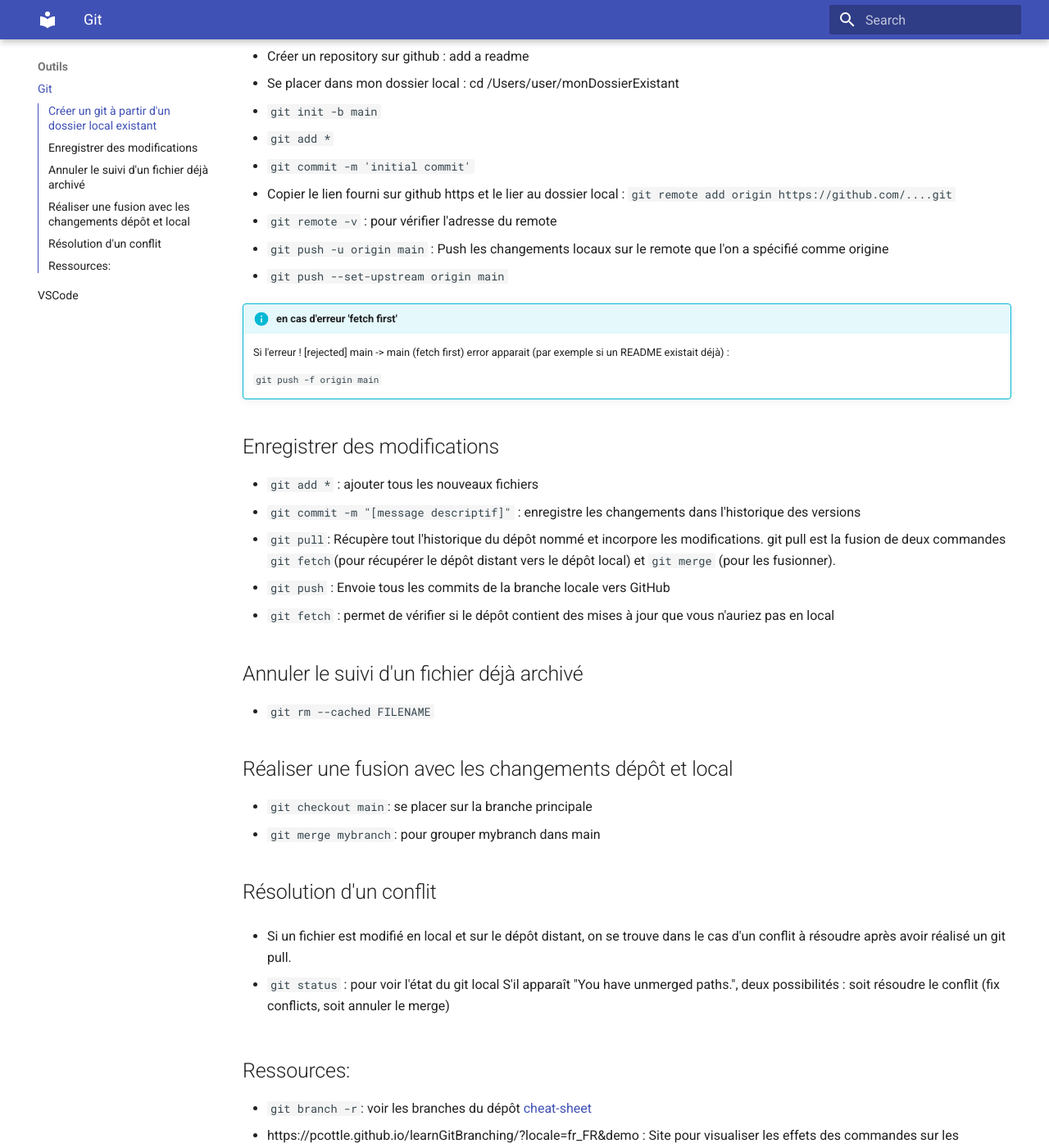
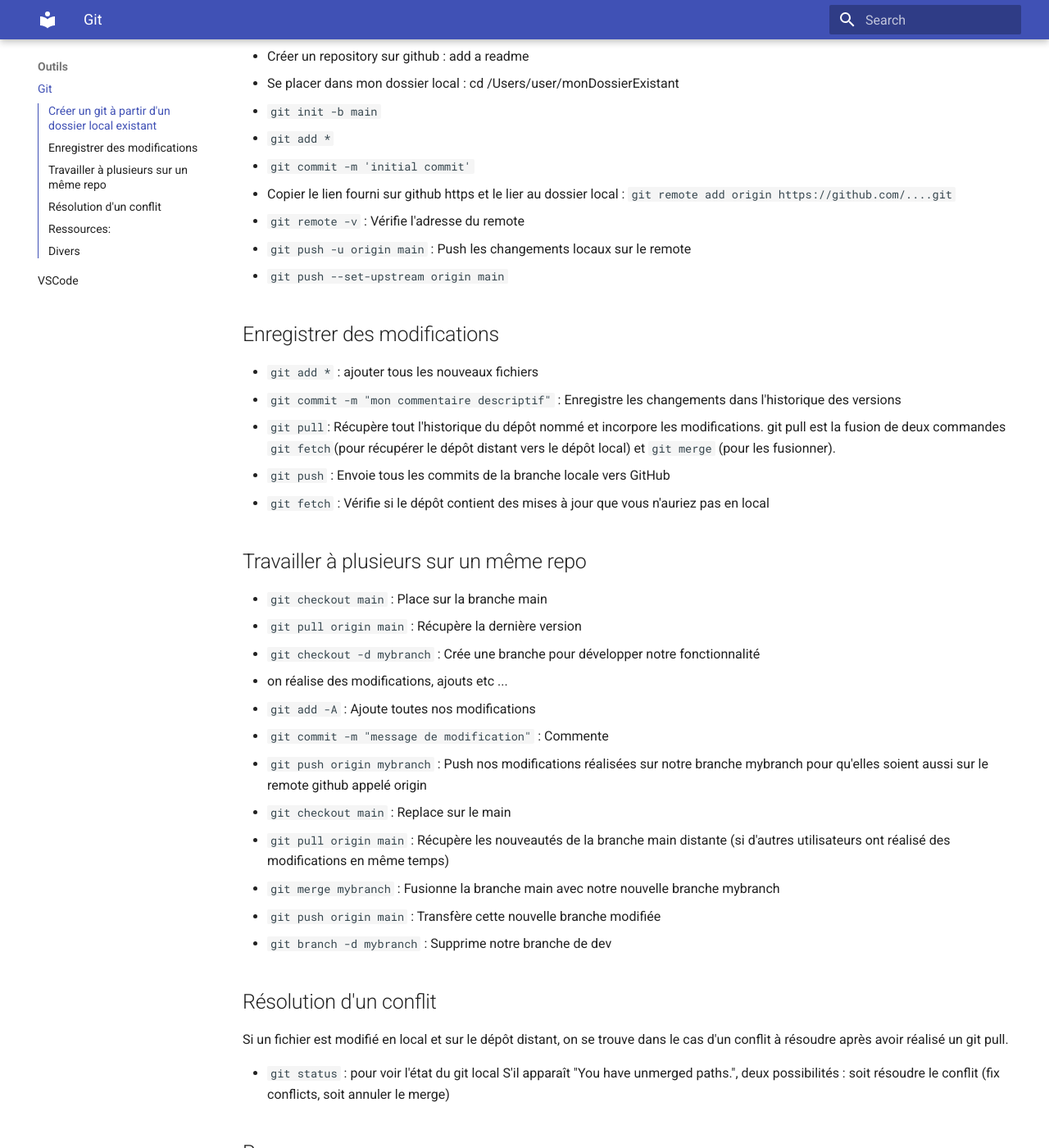
Before and after one commit to emiliemichaud/etoyinfo, an MkDocs documentation site: the page built from docs/outils/git.md, in a window 1280 px wide and 1400 px high, scrolled down 223 px. Shown: the whole window at 82% size. Built offline with MkDocs 1.6.1 and Material for MkDocs 9.7.7, drawn with Linux system fonts in a browser that asks for light colours; some of the changed text lies outside the part shown.

Commit message:
update git.md

```diff
--- a/docs/outils/git.md
+++ b/docs/outils/git.md
@@ -9,33 +9,43 @@
 - `git commit -m 'initial commit'`
 - Copier le lien fourni sur github https et le lier au dossier local :
   `git remote add origin https://github.com/....git `
-- `git remote -v` : pour vérifier l'adresse du remote
-- `git push -u origin main` :  Push les changements locaux sur le remote que l'on a spécifié comme origine
+- `git remote -v` : Vérifie l'adresse du remote
+- `git push -u origin main` :  Push les changements locaux sur le remote
 - `git push --set-upstream origin main`
-
-!!! info "en cas d'erreur 'fetch first'"
-    Si l'erreur ! [rejected] main -> main (fetch first) error apparait (par exemple si un README existait déjà) :
-
-    `git push -f origin main`
-
-##Enregistrer des modifications
-- `git add * ` : ajouter tous les nouveaux fichiers
-- `git commit -m "[message descriptif]"` : enregistre les changements dans l'historique des versions
-- `git pull`: Récupère tout l'historique du dépôt nommé et incorpore les modifications. git pull est la fusion de deux commandes `git fetch`(pour récupérer le dépôt distant vers le dépôt local) et `git merge` (pour les fusionner).
-- `git push` : Envoie tous les commits de la branche locale vers GitHub
-- `git fetch` : permet de vérifier si le dépôt contient des mises à jour que vous n'auriez pas en local
-
-##Annuler le suivi d'un fichier déjà archivé
-- `git rm --cached FILENAME`
-
-##Réaliser une fusion avec les changements dépôt et local
-- `git checkout main`: se placer sur la branche principale
-- `git merge mybranch`: pour grouper mybranch dans main
 
 
 
-##Résolution d'un conflit
-- Si un fichier est modifié en local et sur le dépôt distant, on se trouve dans le cas d'un conflit à résoudre après avoir réalisé un git pull.
+## Enregistrer des modifications
+- `git add * ` : ajouter tous les nouveaux fichiers
+- `git commit -m "mon commentaire descriptif"` : Enregistre les changements dans l'historique des versions
+- `git pull`: Récupère tout l'historique du dépôt nommé et incorpore les modifications. git pull est la fusion de deux commandes `git fetch`(pour récupérer le dépôt distant vers le dépôt local) et `git merge` (pour les fusionner).
+- `git push` : Envoie tous les commits de la branche locale vers GitHub
+- `git fetch` : Vérifie si le dépôt contient des mises à jour que vous n'auriez pas en local
+
+
+
+## Travailler à plusieurs sur un même repo
+- `git checkout main` : Place sur la branche main
+- `git pull origin main` : Récupère la dernière version
+- `git checkout -d mybranch` : Crée une branche pour développer notre fonctionnalité
+- on réalise des modifications, ajouts etc ...
+- `git add -A` : Ajoute toutes nos modifications
+- `git commit -m "message de modification"` : Commente
+- `git push origin mybranch` : Push nos modifications réalisées sur notre branche mybranch pour qu'elles soient aussi sur le remote github appelé origin
+- `git checkout main` : Replace sur le main
+- `git pull origin main` : Récupère les nouveautés de la branche main distante (si d'autres utilisateurs ont réalisé des modifications en même temps)
+- `git merge mybranch` : Fusionne la branche main avec notre nouvelle branche mybranch
+- `git push origin main` : Transfère cette nouvelle branche modifiée
+- `git branch -d mybranch` : Supprime notre branche de dev
+
+<!-- ##Réaliser une fusion avec les changements dépôt et local
+- `git checkout main`: se placer sur la branche principale
+- `git merge mybranch`: pour grouper mybranch dans main  -->
+
+
+
+## Résolution d'un conflit
+Si un fichier est modifié en local et sur le dépôt distant, on se trouve dans le cas d'un conflit à résoudre après avoir réalisé un git pull.
 
 - `git status` : pour voir l'état du git local
 S'il apparaît "You have unmerged paths.", deux possibilités : soit résoudre le conflit (fix conflicts, soit annuler le merge)
@@ -49,7 +59,19 @@ hint: invocation."
 Passer en deux étapes avec git fetch puis git merge  -->
 
 ## Ressources:
-- `git branch -r`: voir les branches du dépôt
-[cheat-sheet](../ressources/github-cheatsheet.pdf)
+<!-- - `git branch -r`: voir les branches du dépôt -->
+- [cheat-sheet](../ressources/github-cheatsheet.pdf) : PDF contenant les commandes de base de github
 - https://pcottle.github.io/learnGitBranching/?locale=fr_FR&demo : Site pour visualiser les effets des commandes sur les branches
-- https://www.youtube.com/watch?v=apGV9Kg7ics&t=7s : tutoriel youtube utilisation de github
+- https://www.youtube.com/watch?v=USjZcfj8yxE : tutoriel youtube utilisation de github
+<!-- - https://www.youtube.com/watch?v=tRZGeaHPoaw&t=8s : tutoriel youtube utilisation de github -->
+<!-- http://defeo.lu/in202/tutorials/tutorial4/ -->
+## Divers
+- `git rm --cached FILENAME` : Annule le suivi d'un fichier déjà archivé
+- Créer un fichier .gitignore pour ne pas que certains fichiers soient envoyés dans le git
+- git stash : pour annuler une action précédente
+- Erreur :
+
+!!! info "en cas d'erreur 'fetch first'"
+    Si l'erreur ! [rejected] main -> main (fetch first) error apparait (par exemple si un README existait déjà) :
+
+    `git push -f origin main`
```
Also changed, not shown: 2 other files.
